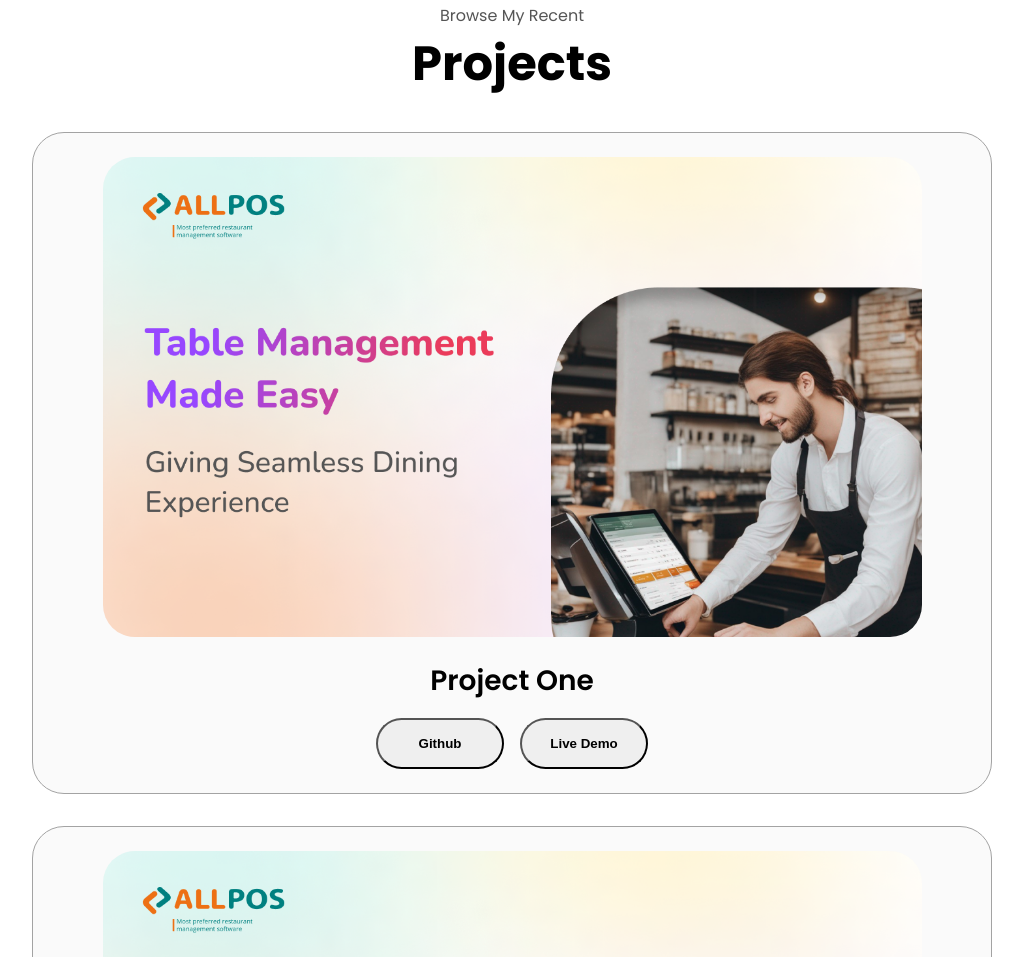
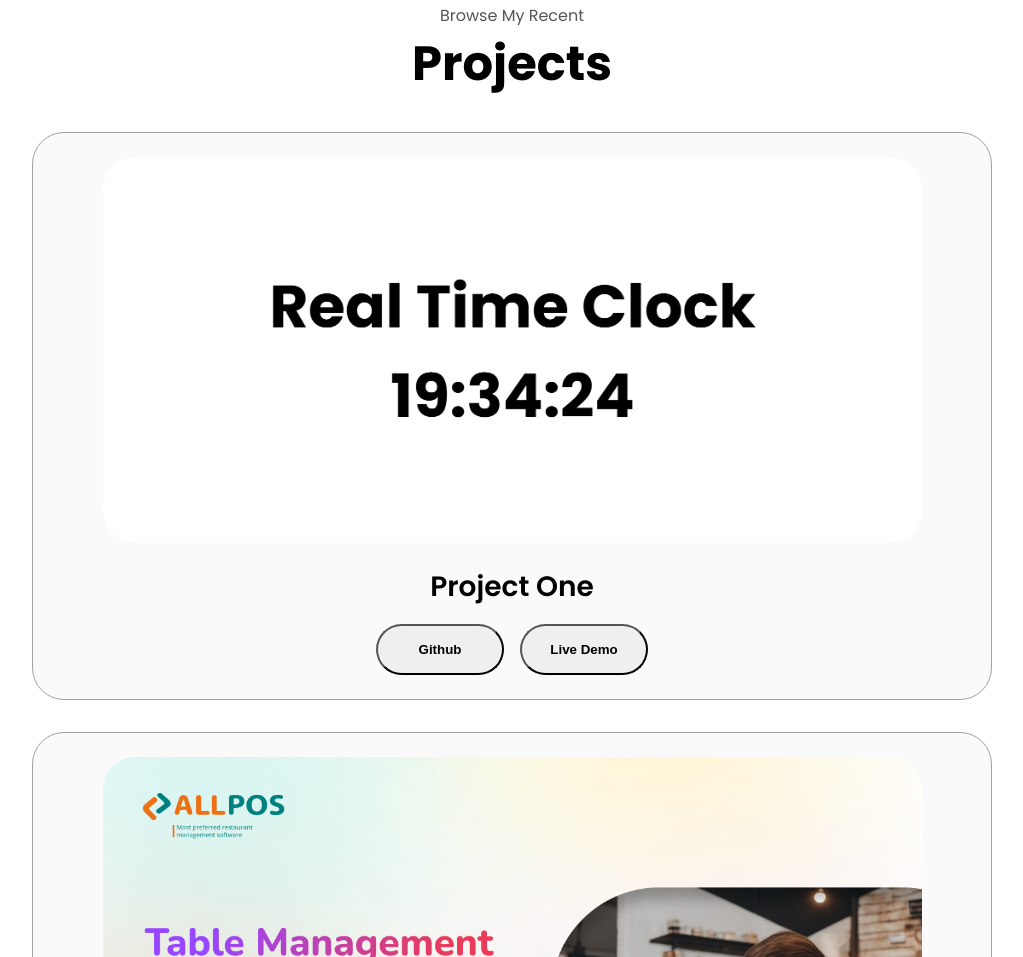
Before and after one commit to John-Tharu/John_Portfolio, a plain HTML site: page index.html in a window 1280 px wide. Shown: the part 2461-3418 px from the top of the page, without its empty margins (128-1151 px from the left). Drawn offline with Linux system fonts and the light colour scheme.

Commit message:
Change project image

```diff
--- a/index.html
+++ b/index.html
@@ -155,7 +155,7 @@
             <div class="about_containers">
             <div class="details_container color_container">
                 <div class="artical_container">
-                    <img src="./assets/project1.png" alt="Projects" class="project_img">
+                    <img src="./assets/Real Time Clock.png" alt="Projects" class="project_img">
                 </div>
                 <h2 class="experience_sub_title project_title">Project One</h2>
                 <div class="btn-container">
```
